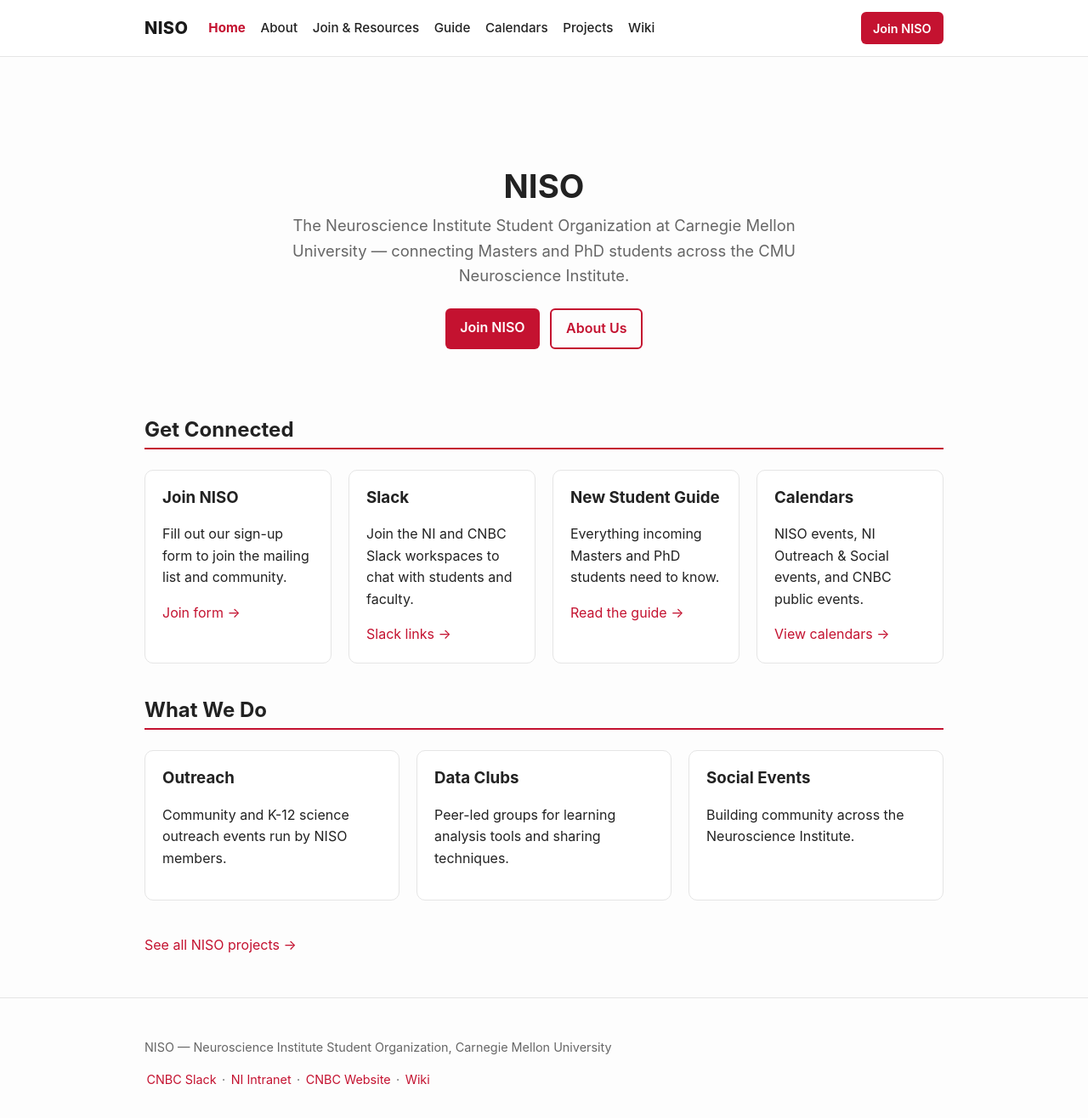
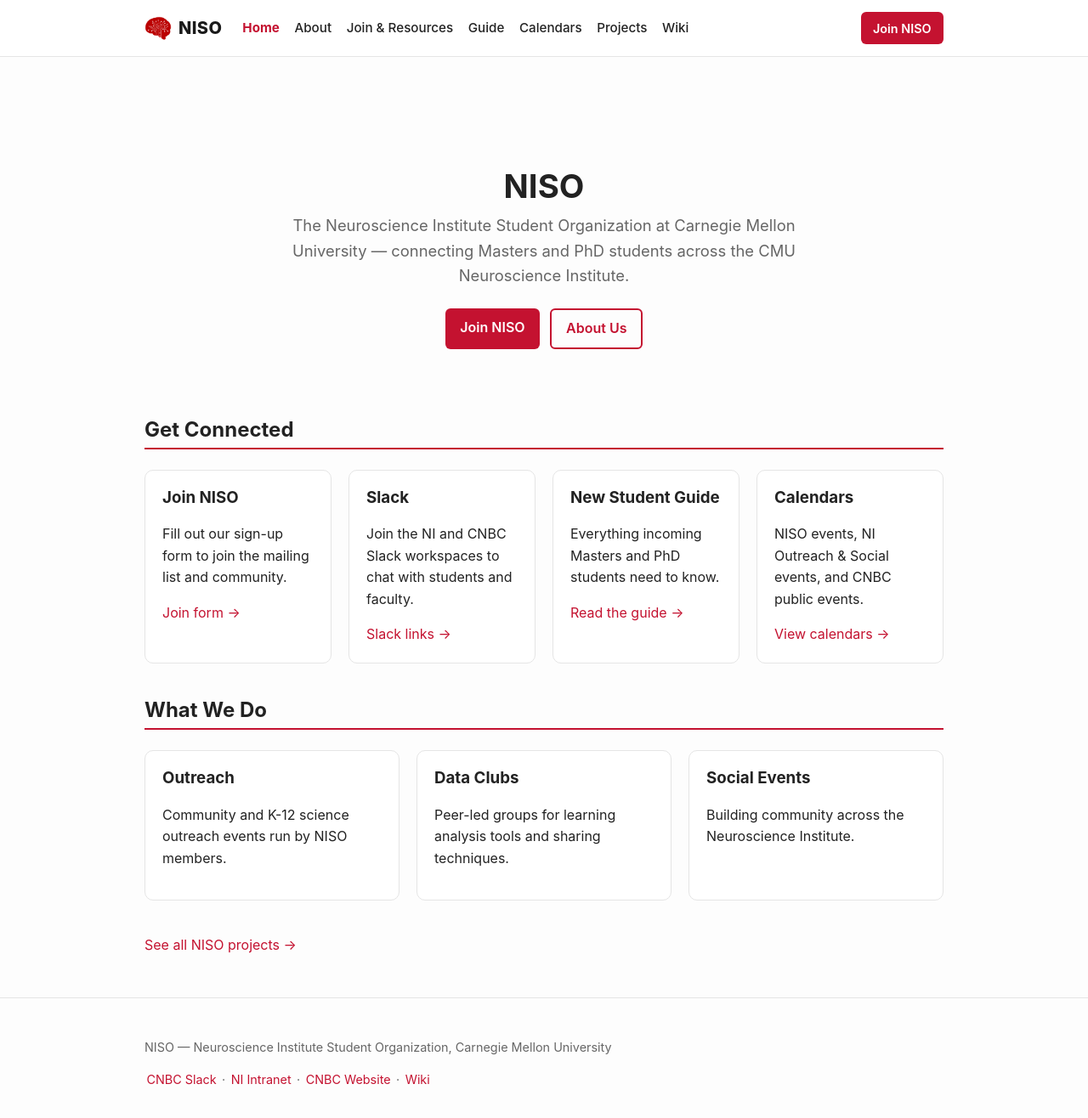
Before and after one commit to niso-cmu/niso-cmu.github.io, a Jekyll site: the page built from index.md, in a window 1280 px wide and 1328 px high. Shown: the top 1316 px of the window at 85% size. Built offline with Jekyll 4.4.1, drawn with Linux system fonts in a browser that asks for light colours.

Commit message:
Add NISO logo to header and favicon

```diff
--- a/_includes/header.html
+++ b/_includes/header.html
@@ -1,6 +1,9 @@
 <header class="site-header">
   <div class="container header-inner">
-    <a class="brand" href="{{ '/' | relative_url }}">NISO</a>
+    <a class="brand" href="{{ '/' | relative_url }}">
+      <img class="brand-logo" src="{{ '/assets/img/Red.png' | relative_url }}" alt="NISO logo">
+      <span>NISO</span>
+    </a>
     <nav class="site-nav">
       {% for item in site.navigation %}
         <a href="{{ item.url | relative_url }}"
--- a/_layouts/default.html
+++ b/_layouts/default.html
@@ -6,6 +6,7 @@
   <title>{% if page.title %}{{ page.title }} · {% endif %}{{ site.title }}</title>
   <meta name="description" content="{{ page.description | default: site.description }}">
   <link rel="stylesheet" href="{{ '/assets/css/style.css' | relative_url }}">
+  <link rel="icon" type="image/png" href="{{ '/assets/img/Red.png' | relative_url }}">
 </head>
 <body>
   {% include header.html %}
--- a/assets/css/style.css
+++ b/assets/css/style.css
@@ -48,12 +48,21 @@ h1, h2, h3 { line-height: 1.25; }
 }
 
 .brand {
+  display: flex;
+  align-items: center;
+  gap: 0.5rem;
   font-weight: 800;
   font-size: 1.25rem;
   color: var(--cmu-dark);
   letter-spacing: 0.02em;
 }
 .brand:hover { text-decoration: none; }
+
+.brand-logo {
+  height: 32px;
+  width: auto;
+  display: block;
+}
 
 .site-nav {
   display: flex;
```
Also changed, not shown: assets/img/Red.png (added), favicon.ico (added).
